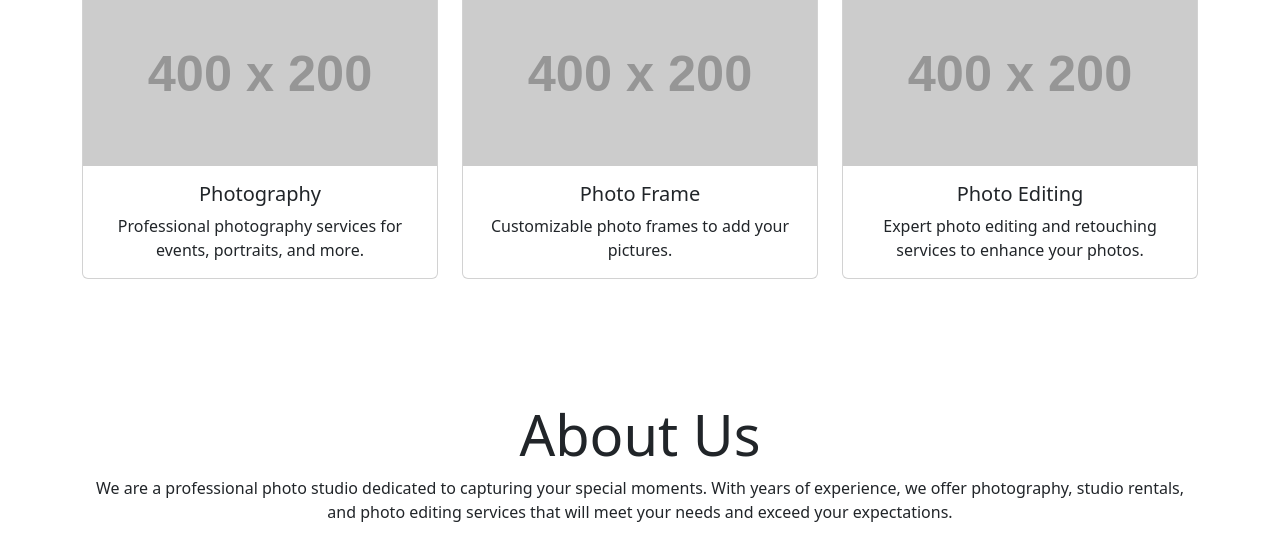
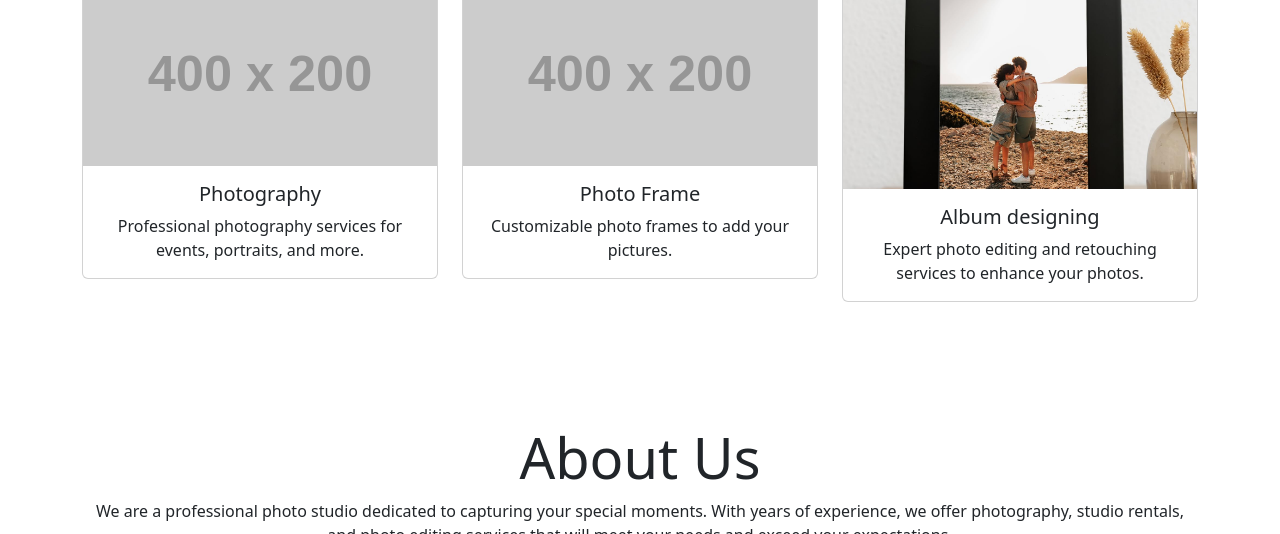
Before and after one commit to Ben4765/MerlinStudio, a plain HTML site: page index.html in a window 1280 px wide. Shown: the part 566-1100 px from the top of the page. Drawn offline with nearby package versions, Linux system fonts and the light colour scheme; placeholder pictures from the web are drawn by us.

Commit message:
Update index.html

```diff
--- a/index.html
+++ b/index.html
@@ -117,9 +117,9 @@
       <div class="col-md-4">
         <div class="card mb-4">
           <!-- Replace service3.jpg with an actual image path or URL -->
-          <img src="https://via.placeholder.com/400x200" class="card-img-top" alt="Service 3">
+          <img src="photo2.jpg" class="card-img-top" alt="Service 3">
           <div class="card-body">
-            <h5 class="card-title">Photo Editing</h5>
+            <h5 class="card-title">Album designing</h5>
             <p class="card-text">Expert photo editing and retouching services to enhance your photos.</p>
           </div>
         </div>
@@ -169,4 +169,5 @@
 
 </body>
 
+
 </html>
```
